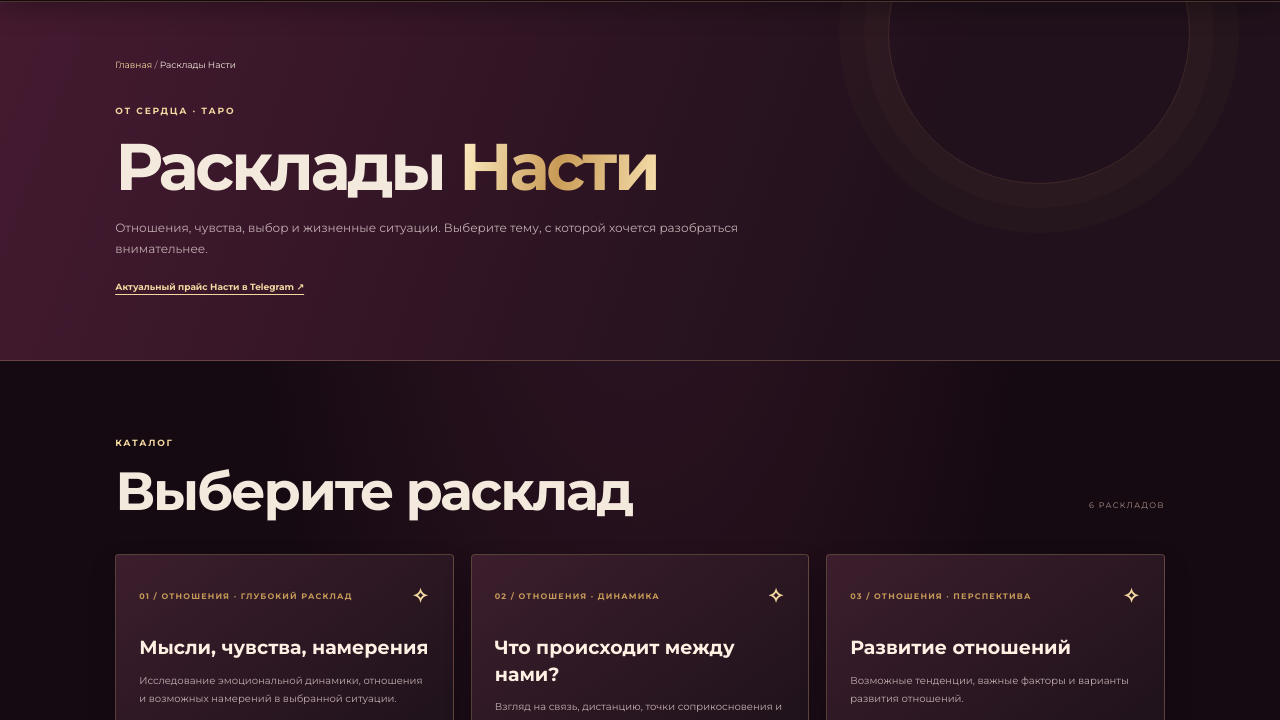
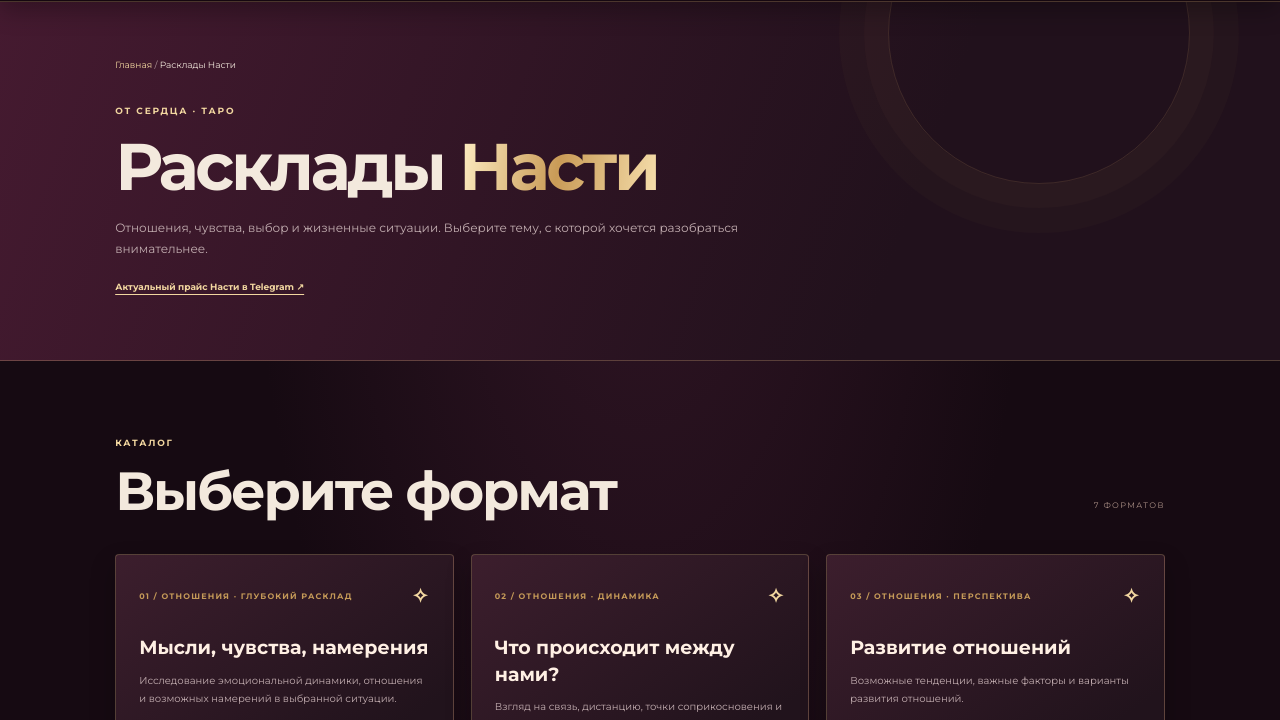
Before and after one commit to alla83239-coder/mezhdu-strok-ot-serdtsa, a plain HTML site: page tarot.html in a window 1280 px wide. Shown: the part 80-800 px from the top of the page. Drawn offline with Linux system fonts and the light colour scheme.

Commit message:
Update Tarot catalog count for new story service

```diff
--- a/tarot.html
+++ b/tarot.html
@@ -14,7 +14,7 @@
   </nav>
 </header><main>
 <section class="page-hero catalog-hero tarot-page-hero"><div class="breadcrumbs"><a href="index.html">Главная</a> / <span>Расклады Насти</span></div><p class="eyebrow">ОТ СЕРДЦА · ТАРО</p><h1>Расклады <em>Насти</em></h1><p>Отношения, чувства, выбор и жизненные ситуации. Выберите тему, с которой хочется разобраться внимательнее.</p><a class="external-price" href="https://t.me/From_the_1heart" target="_blank" rel="noopener">Актуальный прайс Насти в Telegram ↗</a></section>
-<section class="section catalog-page-section"><div class="section-heading"><div><p class="eyebrow">КАТАЛОГ</p><h2>Выберите расклад</h2></div><span class="section-number">6 РАСКЛАДОВ</span></div><div class="service-grid" id="serviceGrid" data-category="tarot"></div><p class="catalog-note">Названия и краткие описания на сайте помогают выбрать тему обращения. Актуальная стоимость, формат и сроки выполнения подтверждаются Настей при записи.</p></section></main>
+<section class="section catalog-page-section"><div class="section-heading"><div><p class="eyebrow">КАТАЛОГ</p><h2>Выберите формат</h2></div><span class="section-number">7 ФОРМАТОВ</span></div><div class="service-grid" id="serviceGrid" data-category="tarot"></div><p class="catalog-note">Названия и краткие описания на сайте помогают выбрать тему обращения. Актуальная стоимость, формат и сроки выполнения подтверждаются Настей при записи.</p></section></main>
 <footer class="site-footer">
   <a class="brand footer-brand" href="index.html"><span class="brand-symbol">✦</span><span>МЕЖДУ СТРОК <i>×</i> ОТ СЕРДЦА</span></a>
   <p>Авторское пространство самопознания · 2026</p>
```
